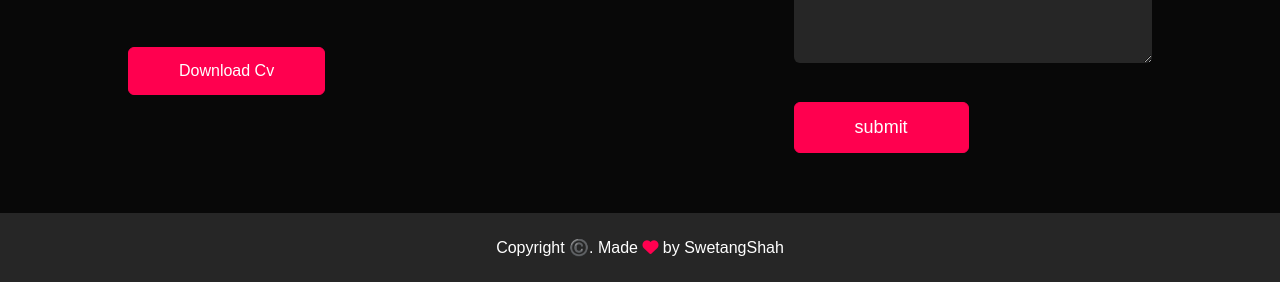
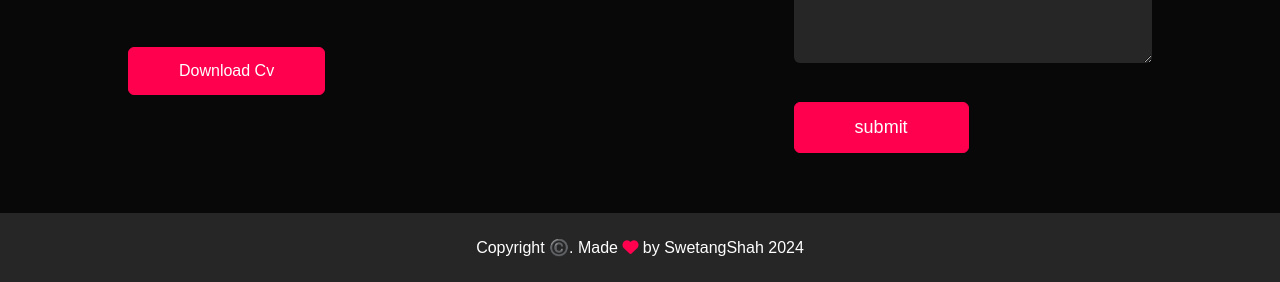
Before and after one commit to swetangShah/PORTFOLIO, a plain HTML site: page index.html in a window 1280 px wide. Shown: the part 2793-3075 px from the top of the page. Drawn offline with Linux system fonts and the light colour scheme.

Commit message:
copy right done

```diff
--- a/index.html
+++ b/index.html
@@ -216,7 +216,7 @@
             </div>
         </div>
         <div class="copyright">
-          <p>Copyright ©️. Made <i class="fa-sharp fa-solid fa-heart"></i> by SwetangShah</p>
+          <p>Copyright ©️. Made <i class="fa-sharp fa-solid fa-heart"></i> by SwetangShah 2024</p>
         </div>
     </div>
 
```
